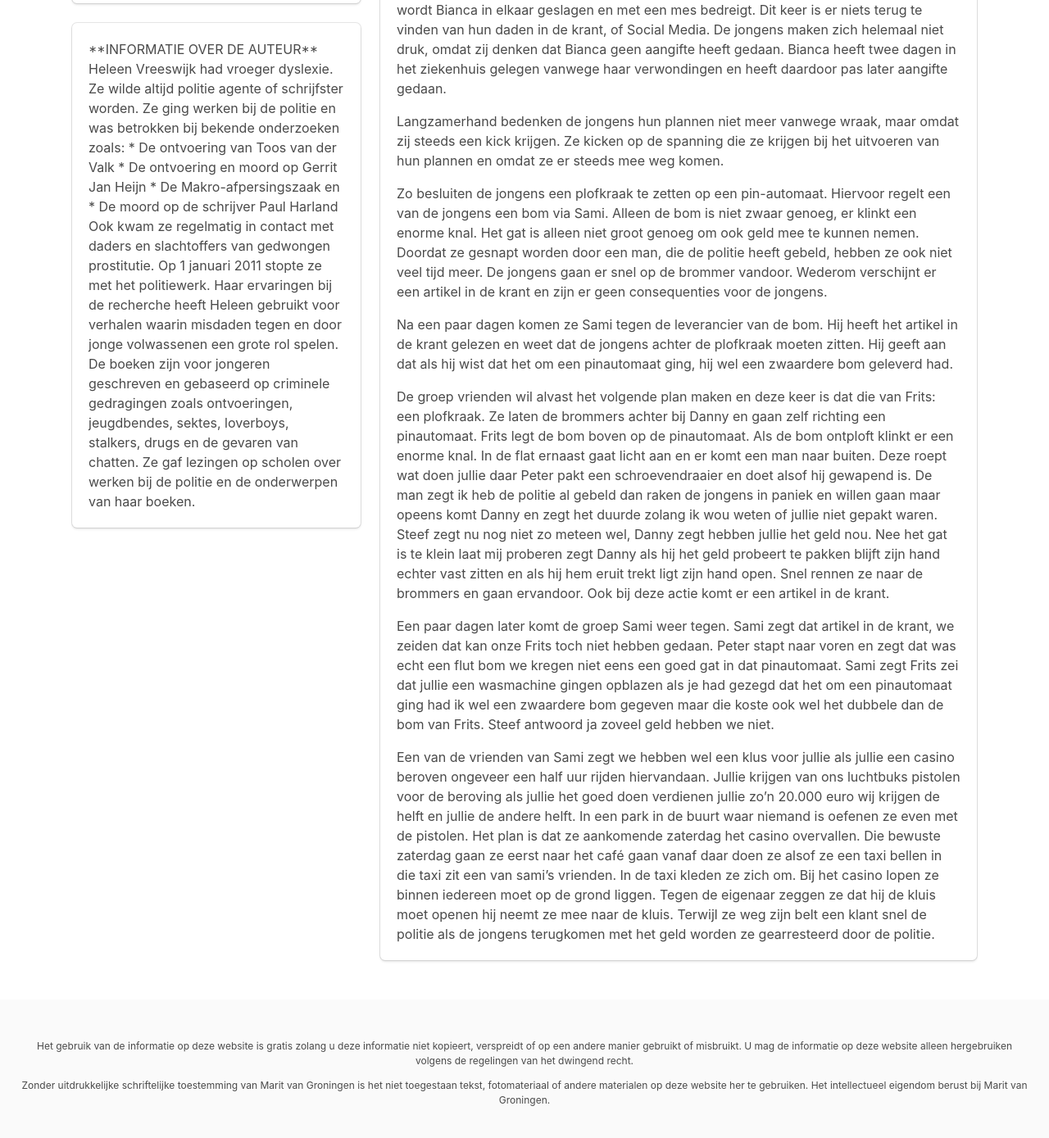
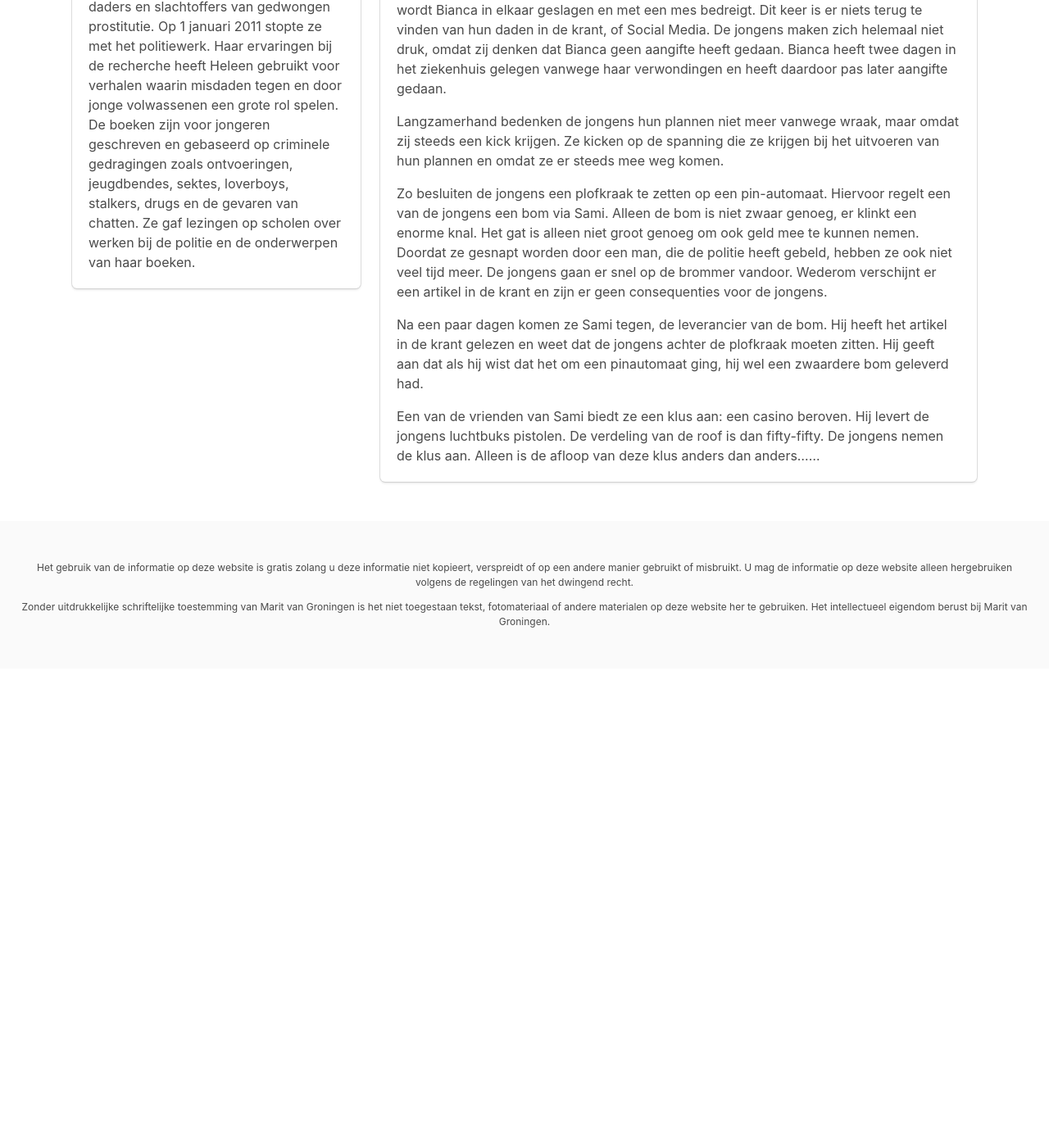
Before and after one commit to groninge01/marit, a Jekyll site: the page built from _books/de-kick.md, in a window 1280 px wide and 1400 px high, scrolled down 772 px. Shown: the top 1389 px of the window at 82% size. Built offline with Jekyll 4.4.1, drawn with Linux system fonts in a browser that asks for light colours; nearby versions of some CDN libraries; a script that is not in the unit is left out; after the commit the page ends 1588 px from its top, so only the background shows below that.

Commit message:
Update Book “de-kick”

```diff
--- a/_books/de-kick.md
+++ b/_books/de-kick.md
@@ -50,14 +50,6 @@ Langzamerhand bedenken de jongens hun plannen niet meer vanwege wraak, maar omda
 
 Zo besluiten de jongens een plofkraak te zetten op een pin-automaat. Hiervoor regelt een van de jongens een bom via Sami. Alleen de bom is niet zwaar genoeg, er klinkt een enorme knal. Het gat is alleen niet groot genoeg om ook geld mee te kunnen nemen. Doordat ze gesnapt worden door een man, die de politie heeft gebeld, hebben ze ook niet veel tijd meer. De jongens gaan er snel op de brommer vandoor. Wederom verschijnt er een artikel in de krant en zijn er geen consequenties voor de jongens.
 
-Na een paar dagen komen ze Sami tegen de leverancier van de bom. Hij heeft het artikel in de krant gelezen en weet dat de jongens achter de plofkraak moeten zitten. Hij geeft aan dat als hij wist dat het om een pinautomaat ging, hij wel een zwaardere bom geleverd had.
+Na een paar dagen komen ze Sami tegen, de leverancier van de bom. Hij heeft het artikel in de krant gelezen en weet dat de jongens achter de plofkraak moeten zitten. Hij geeft aan dat als hij wist dat het om een pinautomaat ging, hij wel een zwaardere bom geleverd had.
 
-
-
-
-
-De groep vrienden wil alvast het volgende plan maken en deze keer is dat die van Frits: een plofkraak. Ze laten de brommers achter bij Danny en gaan zelf richting een pinautomaat. Frits legt de bom boven op de pinautomaat. Als de bom ontploft klinkt er een enorme knal. In de flat ernaast gaat licht aan en er komt een man naar buiten. Deze roept wat doen jullie daar Peter pakt een schroevendraaier en doet alsof hij gewapend is. De man zegt ik heb de politie al gebeld dan raken de jongens in paniek en willen gaan maar opeens komt Danny en zegt het duurde zolang ik wou weten of jullie niet gepakt waren. Steef zegt nu nog niet zo meteen wel, Danny zegt hebben jullie het geld nou. Nee het gat is te klein laat mij proberen zegt Danny als hij het geld probeert te pakken blijft zijn hand echter vast zitten en als hij hem eruit trekt ligt zijn hand open. Snel rennen ze naar de brommers en gaan ervandoor. Ook bij deze actie komt er een artikel in de krant.
-
-Een paar dagen later komt de groep Sami weer tegen. Sami zegt dat artikel in de krant, we zeiden dat kan onze Frits toch niet hebben gedaan. Peter stapt naar voren en zegt dat was echt een flut bom we kregen niet eens een goed gat in dat pinautomaat. Sami zegt Frits zei dat jullie een wasmachine gingen opblazen als je had gezegd dat het om een pinautomaat ging had ik wel een zwaardere bom gegeven maar die koste ook wel het dubbele dan de bom van Frits. Steef antwoord ja zoveel geld hebben we niet.
-
-Een van de vrienden van Sami zegt we hebben wel een klus voor jullie als jullie een casino beroven ongeveer een half uur rijden hiervandaan. Jullie krijgen van ons luchtbuks pistolen voor de beroving als jullie het goed doen verdienen jullie zo’n 20.000 euro wij krijgen de helft en jullie de andere helft. In een park in de buurt waar niemand is oefenen ze even met de pistolen. Het plan is dat ze aankomende zaterdag het casino overvallen. Die bewuste zaterdag gaan ze eerst naar het café gaan vanaf daar doen ze alsof ze een taxi bellen in die taxi zit een van sami’s vrienden. In de taxi kleden ze zich om. Bij het casino lopen ze binnen iedereen moet op de grond liggen. Tegen de eigenaar zeggen ze  dat hij de kluis moet openen hij neemt ze mee naar de kluis. Terwijl ze weg zijn belt een klant snel de politie als de jongens terugkomen met het geld worden ze gearresteerd door de politie.
+Een van de vrienden van Sami biedt ze een klus aan: een casino beroven. Hij levert de jongens luchtbuks pistolen. De verdeling van de roof is dan fifty-fifty. De jongens nemen de klus aan. Alleen is de afloop van deze klus anders dan anders......
```
